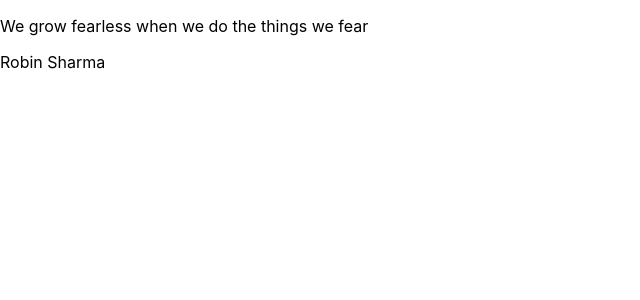
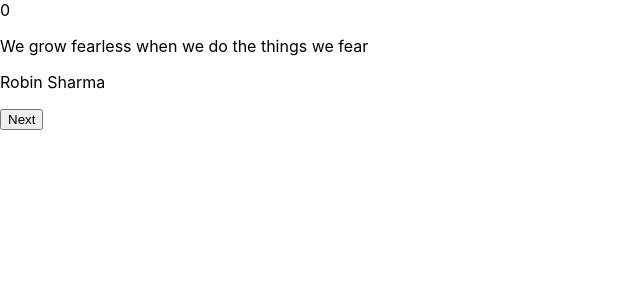
Before and after one commit to dcrescimbeni/react-test-playground, a React (Create React App) app: page / in a window 1280 px wide. Shown: the top 300 px of the page, without its empty margins (0-640 px from the left). Built offline with nearby package versions, Linux system fonts and the light colour scheme.

Commit message:
working circular quotes

```diff
--- a/src/Quotes.js
+++ b/src/Quotes.js
@@ -5,15 +5,25 @@
   let [index, setIndex] = useState(0);
 
   function nextQuote() {
-    setIndex(index++);
+    if (index === randomQuotes.length - 1) {
+      setIndex(0);
+    } else {
+      setIndex(index + 1);
+    }
   }
 
   let randomQuote = randomQuotes[index];
 
   return (
-    <div>
-      <p>{randomQuote.quote}</p>
-      <p>{randomQuote.author}</p>
-    </div>
+    <>
+      <div>{index}</div>
+      <div>
+        <p>{randomQuote.quote}</p>
+        <p>{randomQuote.author}</p>
+      </div>
+      <div>
+        <button onClick={nextQuote}>Next</button>
+      </div>
+    </>
   );
 }
```
Also changed, not shown: 1 other file (tests, documents, lock files or other folders).
